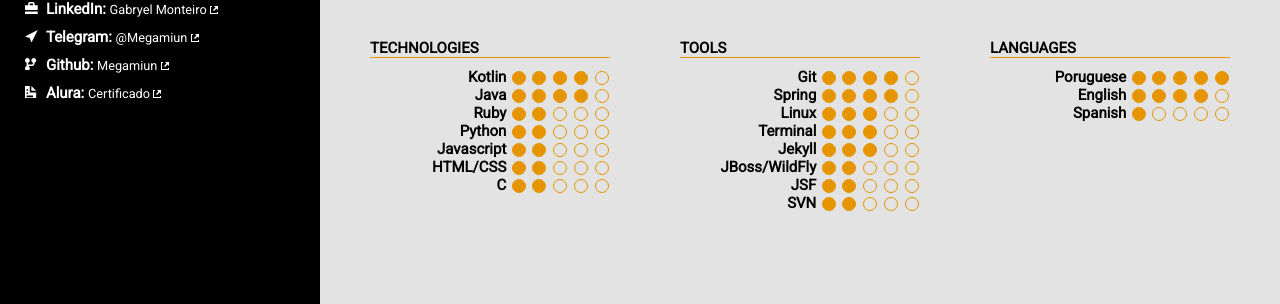
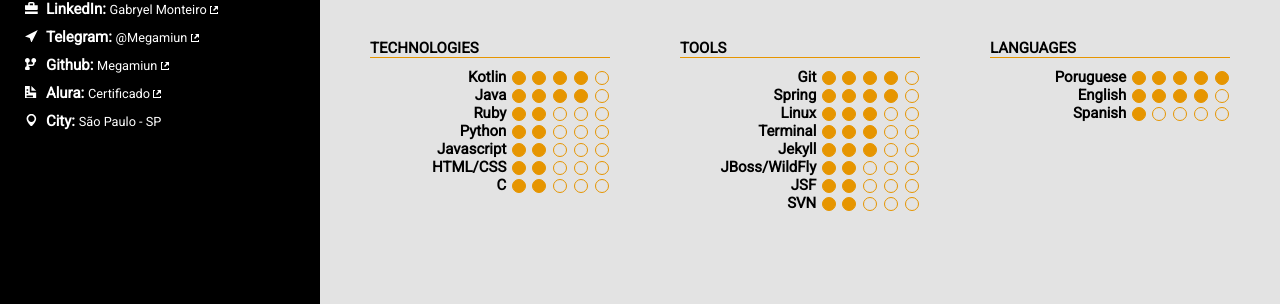
Before and after one commit to Megamiun/Megamiun.github.io, a Jekyll site: the page built from index.html, in a window 1280 px wide. Shown: the part 447-751 px from the top of the page. Built offline with Jekyll 4.4.1, drawn with Linux system fonts in a browser that asks for light colours.

```diff
--- a/_data/personal.json
+++ b/_data/personal.json
@@ -33,5 +33,10 @@
         "value": "Certificado",
         "printable": false,
         "url": "https://cursos.alura.com.br/user/gabryel-monteiro/fullCertificate/1ffb0f35608b449016d62a0df7eafb15"
+    },
+    {
+        "icon": "map-marker.svg",
+        "name": "City",
+        "value": "São Paulo - SP"
     }
 ]
```
